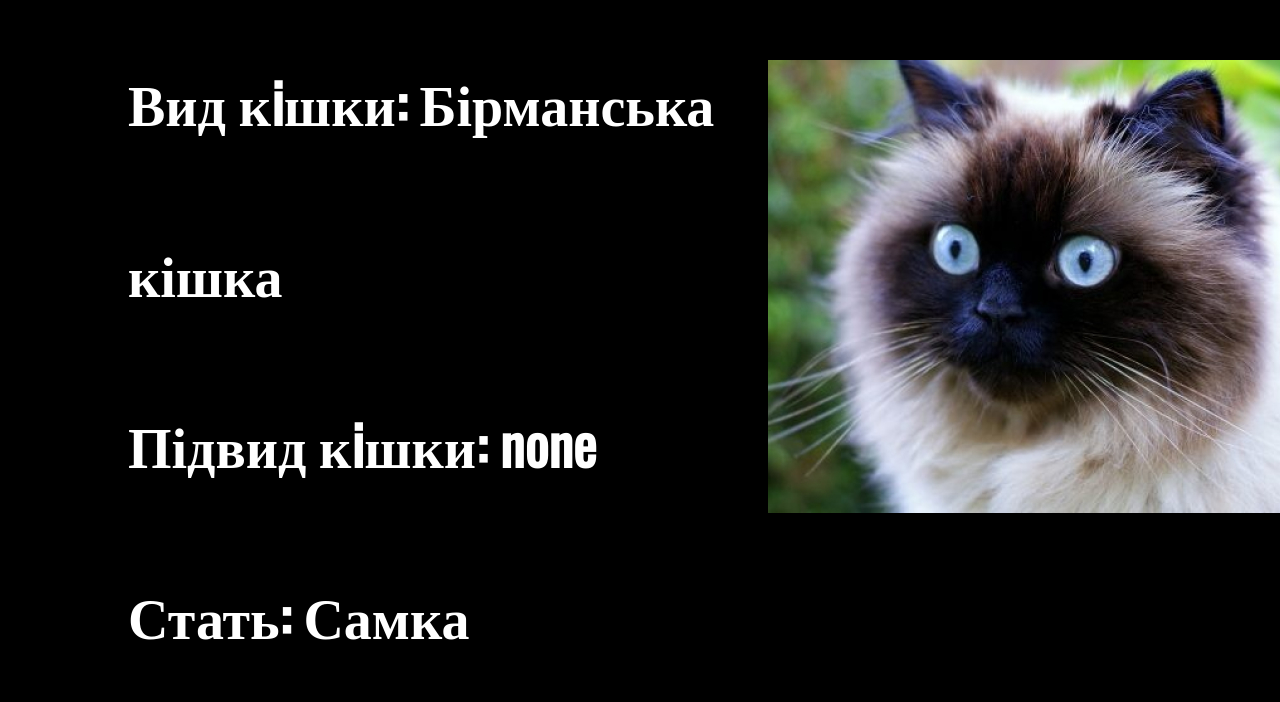
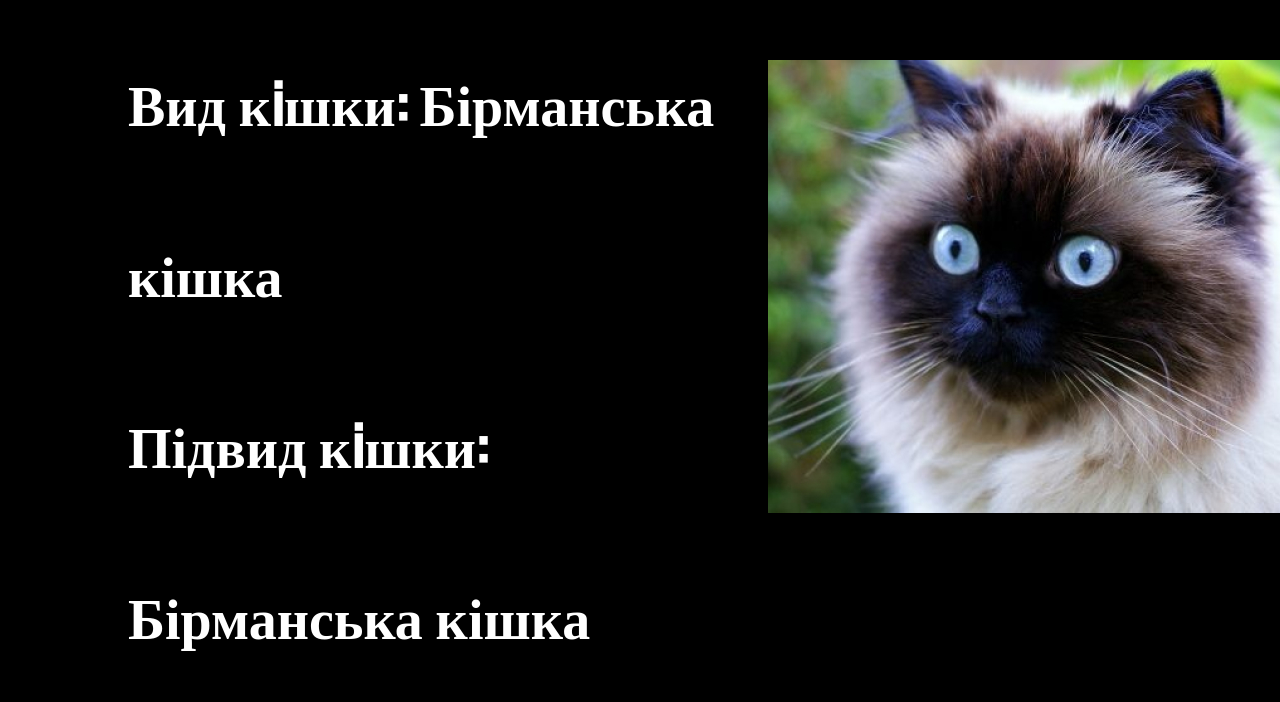
Before and after one commit to JOU45/Pet, a plain HTML site: page cat.html in a window 1280 px wide. Shown: the part 992-1694 px from the top of the page. Drawn offline with nearby package versions, Linux system fonts and the light colour scheme.

Commit message:
файл

```diff
--- a/cat.html
+++ b/cat.html
@@ -85,7 +85,7 @@
 
     <div class="block2Cat">
       <div class="block2CatInfo">
-        <h1>Вид кiшки: Бірманська кішка <br>Підвид кiшки: none <br>Стать: Самка
+        <h1>Вид кiшки: Бірманська кішка <br>Підвид кiшки: Бірманська кішка <br>Стать: Самка
  </h1>
       </div>
       <img src="./image/block2Cat.jpg">
```
